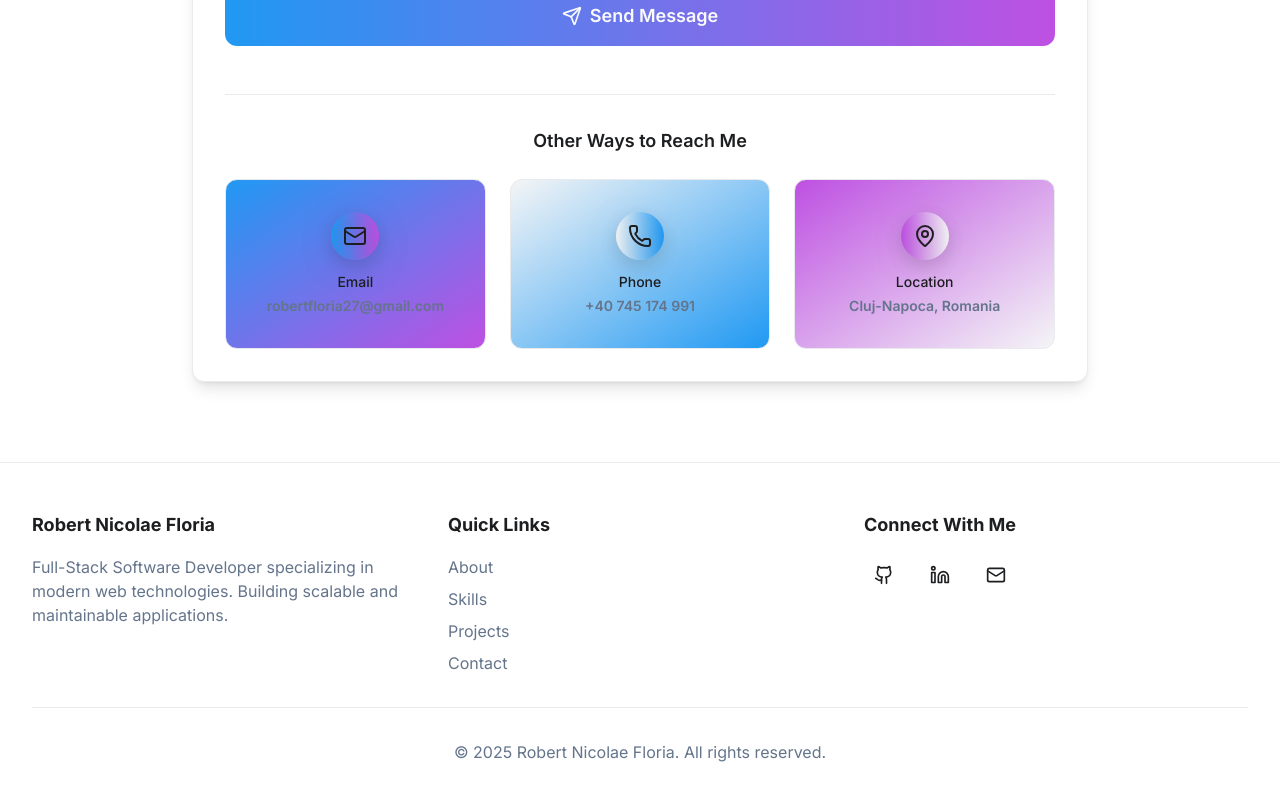
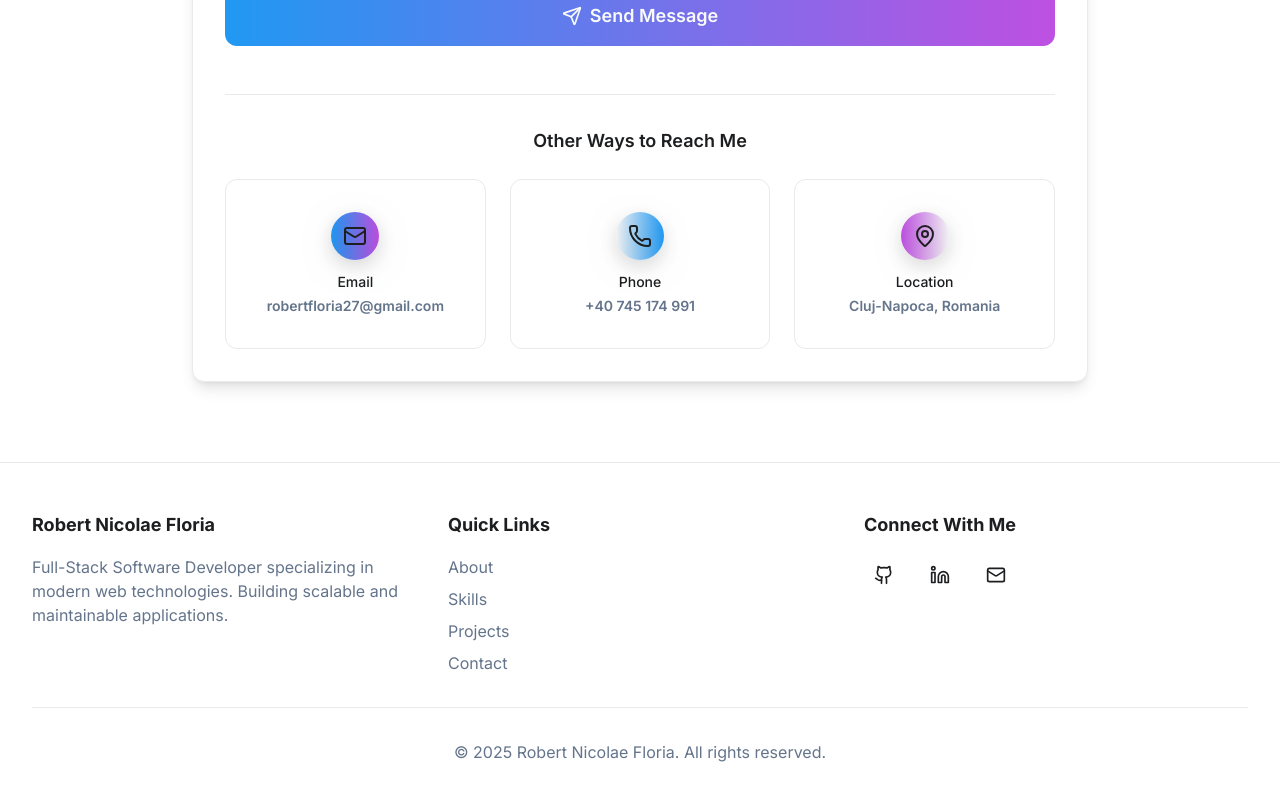
Before and after one commit to robertfloria/personal-portofolio, a Next.js app in the folder apps/web/: page / in a window 1280 px wide. Shown: the part 9001-9801 px from the top of the page. Built offline with nearby package versions, Linux system fonts and the light colour scheme; no server answers.

Commit message:
feat: remove fullGradient variant from Card component in ContactSection for consistency

```diff
--- a/apps/web/components/sections/contact-section.tsx
+++ b/apps/web/components/sections/contact-section.tsx
@@ -166,7 +166,6 @@ export function ContactSection() {
                 return isLink ? (
                   <a key={method.label} href={method.href} className="block">
                     <Card
-                      variant="fullGradient"
                       padding="lg"
                       hover="glow"
                       className={`flex flex-col items-center text-center ${method.gradient} border ${method.border} group`}
@@ -190,7 +189,6 @@ export function ContactSection() {
                 ) : (
                   <Card
                     key={method.label}
-                    variant="fullGradient"
                     padding="lg"
                     hover="glow"
                     className={`flex flex-col items-center text-center ${method.gradient} border ${method.border} group`}
```
